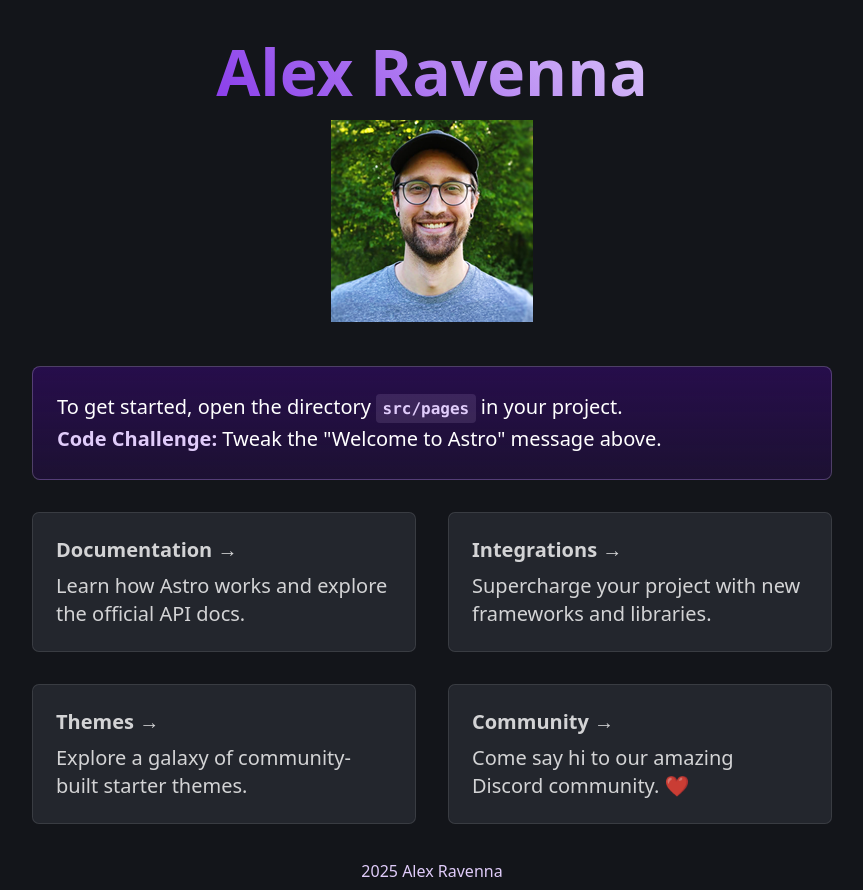
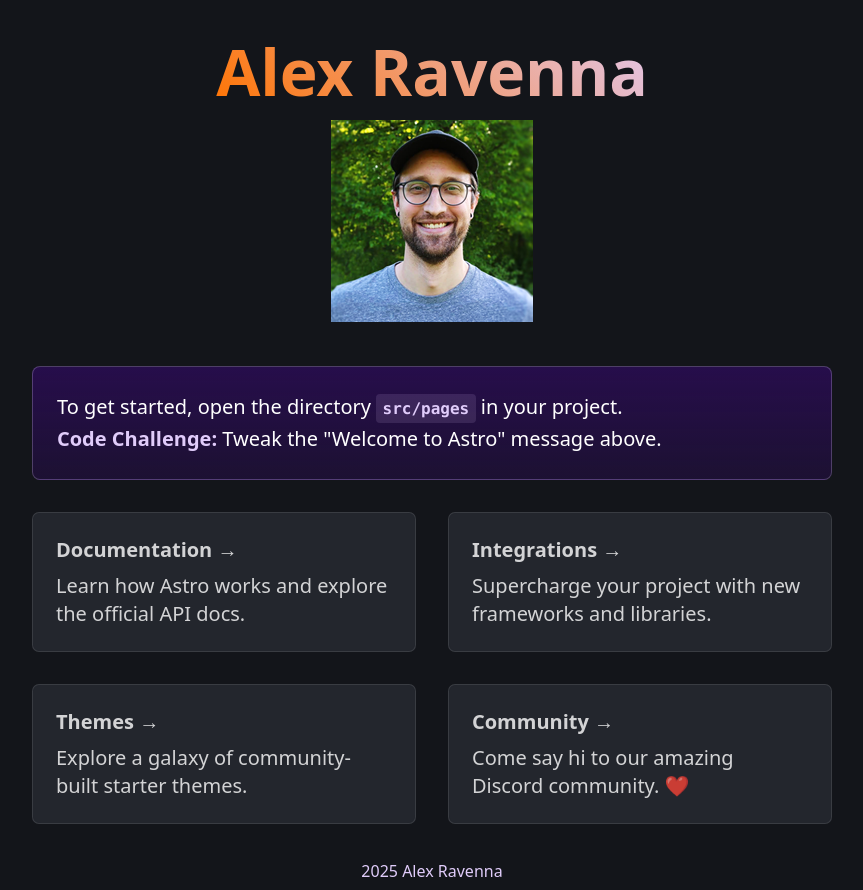
Before and after one commit to alexravenna/alexravenna.github.io, an Astro site: page / in a window 1280 px wide. Shown: the whole page, without its empty margins (208-1071 px from the left). Built offline with nearby package versions, Linux system fonts and the light colour scheme; Astro itself is replaced by a stand-in of ours.

Commit message:
change accent color to orange

```diff
--- a/src/layouts/Layout.astro
+++ b/src/layouts/Layout.astro
@@ -25,7 +25,7 @@ const { title } = Astro.props;
 </html>
 <style is:global>
 	:root {
-		--accent: 136, 58, 234;
+		--accent: 255, 115, 0;
 		--accent-light: 224, 204, 250;
 		--accent-dark: 49, 10, 101;
 		--accent-gradient: linear-gradient(
```
